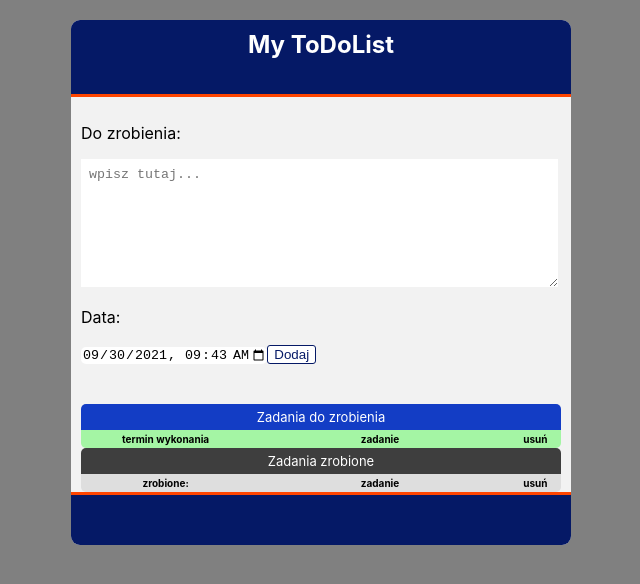
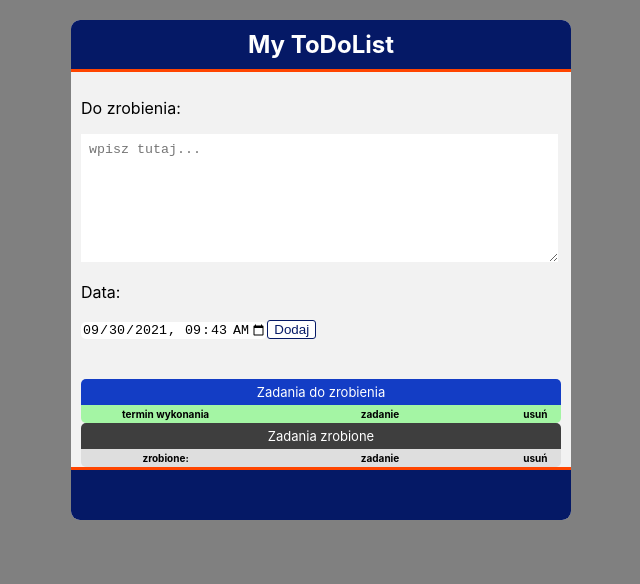
Before and after one commit to bart-1/todolist-hooks, a React (Create React App) app: page / in a window 1280 px wide. Shown: the top 584 px of the page, without its empty margins (319-959 px from the left). Built offline with nearby package versions, Linux system fonts and the light colour scheme.

Commit message:
last css correction in app-header div

```diff
--- a/src/styles/App.scss
+++ b/src/styles/App.scss
@@ -14,8 +14,8 @@
 
 .app-header {
     width: 100%;
-    padding-top: 2%;
-    height: 8vh;
+    height: auto;
+    padding: 10px 0;
     border-bottom: 3px solid orangered;
     background: rgb(5, 25, 102);
     color: white;
```
